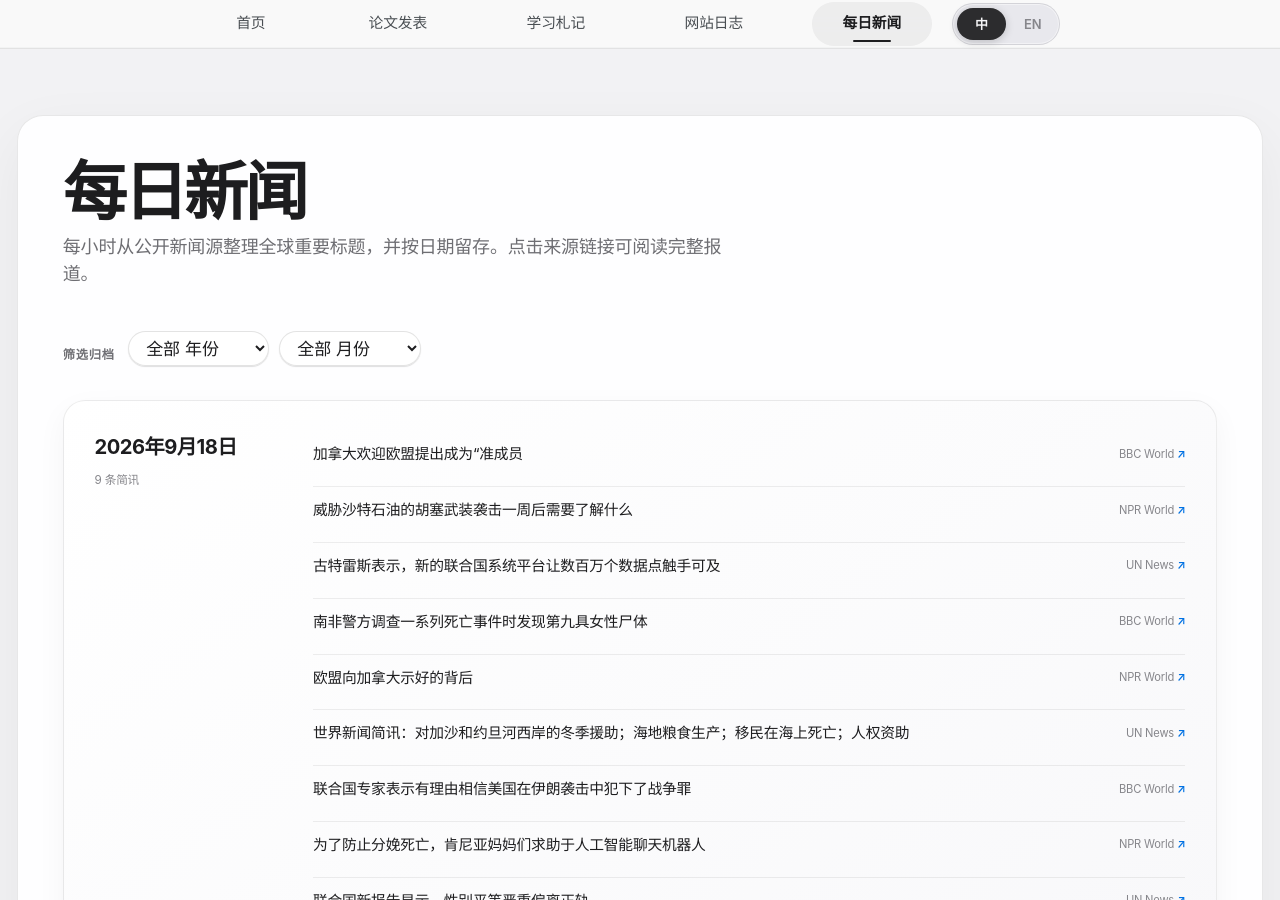
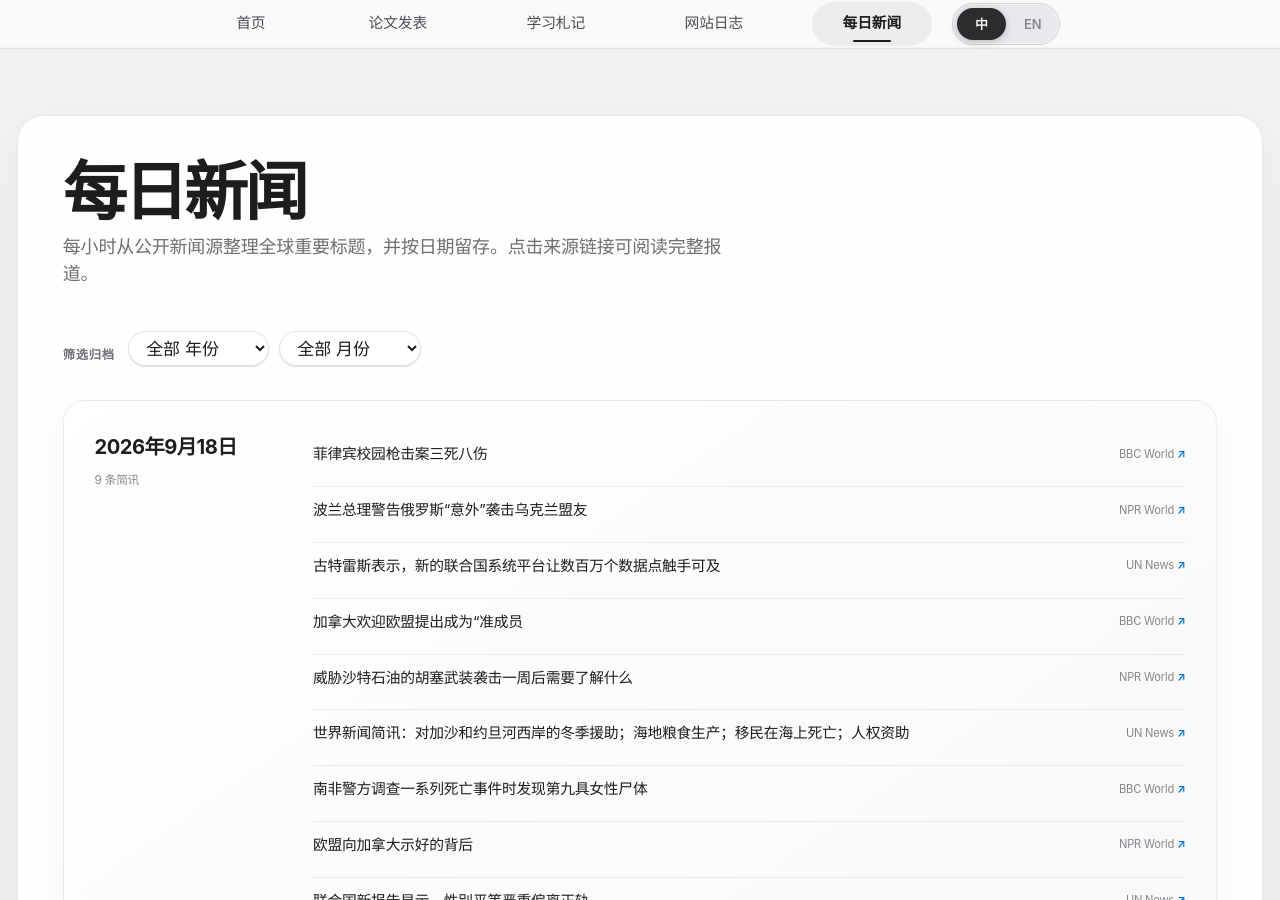
Before and after one commit to HaoxiangLuo/HaoxiangLuo.github.io, a Jekyll site: the page built from _pages/daily-news-zh.html, in a window 1280 px wide and 900 px high. Built offline with Jekyll 4.4.1, drawn with Linux system fonts in a browser that asks for light colours; a style sheet for code colours, icons or effects is not loaded.

Commit message:
Update daily news 2026-09-18

```diff
--- a/_data/daily_news.json
+++ b/_data/daily_news.json
@@ -1,9 +1,27 @@
 {
-  "updated_at": "2026-09-18T16:25:51+08:00",
+  "updated_at": "2026-09-18T17:25:15+08:00",
   "days": [
     {
       "date": "2026-09-18",
       "items": [
+        {
+          "title": "Three dead, eight injured in Philippines school shooting",
+          "source": "BBC World",
+          "url": "https://www.bbc.co.uk/news/articles/c6x2z4dlzyr0o?at_medium=RSS&at_campaign=rss",
+          "title_zh": "菲律宾校园枪击案三死八伤"
+        },
+        {
+          "title": "Poland's prime minister warns of Russian 'accidental' attacks on Ukraine's allies",
+          "source": "NPR World",
+          "url": "https://www.npr.org/2026/09/18/nx-s1-5973265/poland-nato-russia",
+          "title_zh": "波兰总理警告俄罗斯“意外”袭击乌克兰盟友"
+        },
+        {
+          "title": "New UN system platform puts millions of data points at users’ fingertips, says Guterres",
+          "source": "UN News",
+          "url": "https://news.un.org/feed/view/en/story/2026/09/1168363",
+          "title_zh": "古特雷斯表示，新的联合国系统平台让数百万个数据点触手可及"
+        },
         {
           "title": "Canada welcomes EU proposal to become 'associate member'",
           "source": "BBC World",
@@ -17,10 +35,10 @@
           "title_zh": "威胁沙特石油的胡塞武装袭击一周后需要了解什么"
         },
         {
-          "title": "New UN system platform puts millions of data points at users’ fingertips, says Guterres",
+          "title": "World News in Brief: Winter aid for Gaza, West Bank; Haiti food production; migrant deaths at sea; human rights funding",
           "source": "UN News",
-          "url": "https://news.un.org/feed/view/en/story/2026/09/1168363",
-          "title_zh": "古特雷斯表示，新的联合国系统平台让数百万个数据点触手可及"
+          "url": "https://news.un.org/feed/view/en/story/2026/09/1168362",
+          "title_zh": "世界新闻简讯：对加沙和约旦河西岸的冬季援助；海地粮食生产；移民在海上死亡；人权资助"
         },
         {
           "title": "Ninth woman's body found as South African police investigate string of deaths",
@@ -33,24 +51,6 @@
           "source": "NPR World",
           "url": "https://www.npr.org/2026/09/17/nx-s1-5973029/behind-the-overture-from-the-european-union-to-canada",
           "title_zh": "欧盟向加拿大示好的背后"
-        },
-        {
-          "title": "World News in Brief: Winter aid for Gaza, West Bank; Haiti food production; migrant deaths at sea; human rights funding",
-          "source": "UN News",
-          "url": "https://news.un.org/feed/view/en/story/2026/09/1168362",
-          "title_zh": "世界新闻简讯：对加沙和约旦河西岸的冬季援助；海地粮食生产；移民在海上死亡；人权资助"
-        },
-        {
-          "title": "UN experts say grounds to believe US committed war crimes in Iran strikes",
-          "source": "BBC World",
-          "url": "https://www.bbc.co.uk/news/articles/cm9w4n5nverdo?at_medium=RSS&at_campaign=rss",
-          "title_zh": "联合国专家表示有理由相信美国在伊朗袭击中犯下了战争罪"
-        },
-        {
-          "title": "To prevent deaths in childbirth, Kenyan moms turn to an AI powered chatbot",
-          "source": "NPR World",
-          "url": "https://www.npr.org/2026/09/17/nx-s1-5962840/artificial-intelligence-ai-chatbot-pregnancy-maternal-health",
-          "title_zh": "为了防止分娩死亡，肯尼亚妈妈们求助于人工智能聊天机器人"
         },
         {
           "title": "Gender equality woefully off track, new UN report reveals",
```
